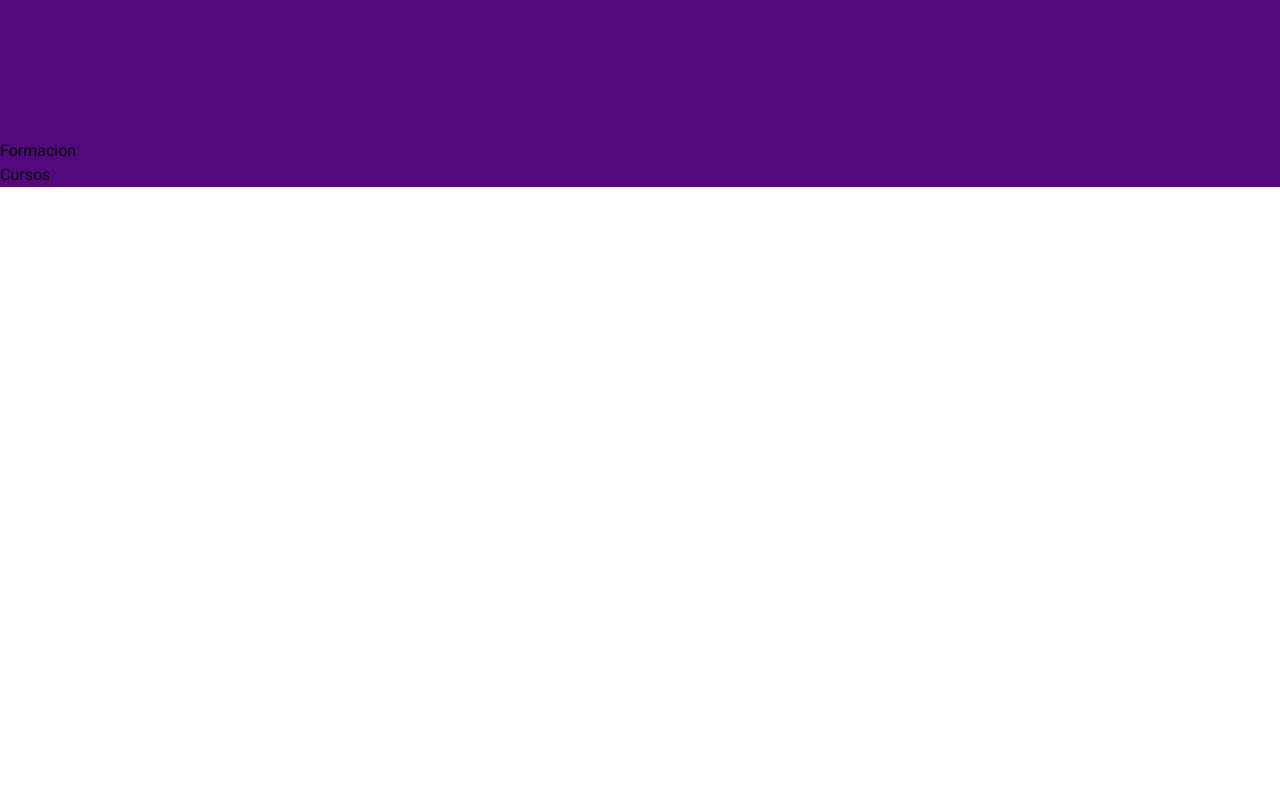
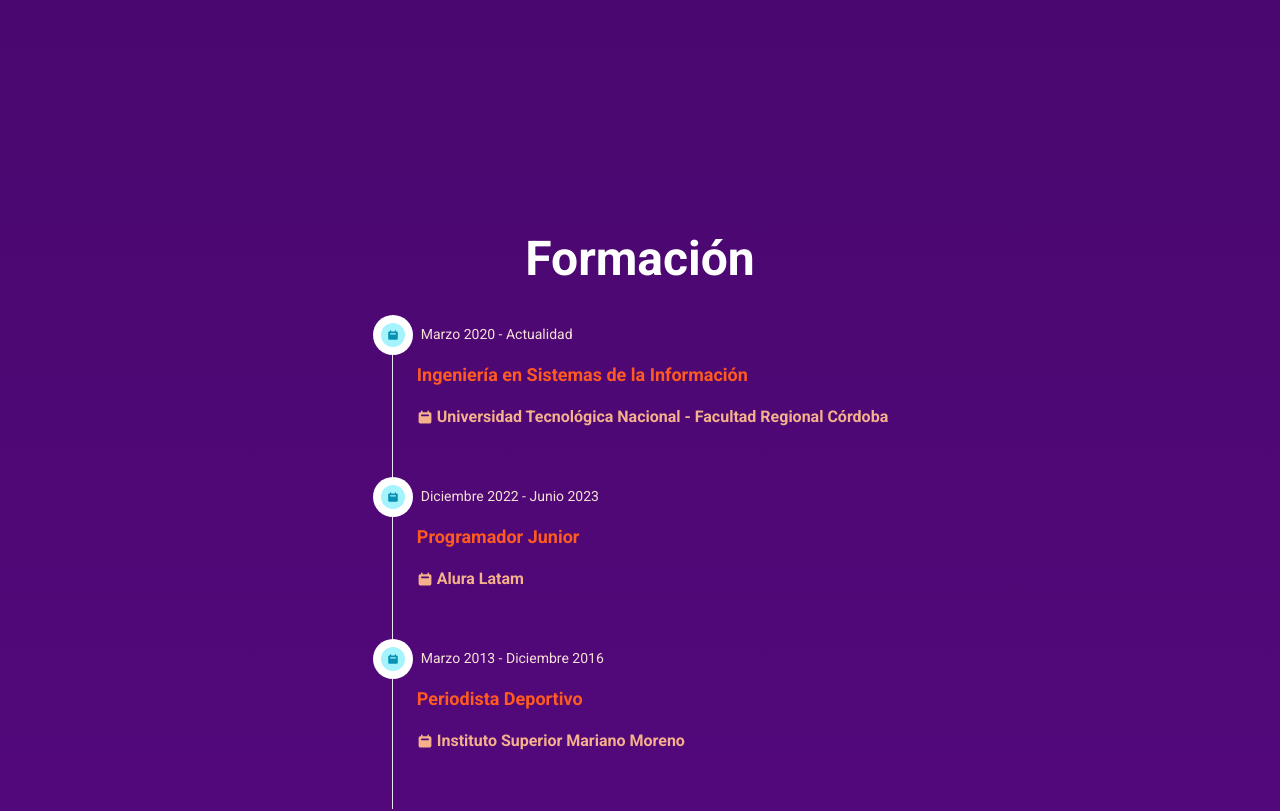
Before and after one commit to stefifm/portfolio-stefania-bruera, a React (Vite) app: page / in a window 1280 px wide. Shown: the part 5420-6231 px from the top of the page. Before the commit the page ends 5607 px from the top, so only its background shows below. Built offline with nearby package versions, Linux system fonts and the light colour scheme.

Commit message:
Continue with Formacion

```diff
--- a/src/components/Formacion/Formacion.jsx
+++ b/src/components/Formacion/Formacion.jsx
@@ -1,5 +1,50 @@
+import { Timeline } from 'flowbite-react'
+import { HiCalendar } from 'react-icons/hi'
+
 const Formacion = () => {
-  return <section>Formacion</section>
+  const academicas = [
+    {
+      date: 'Marzo 2020 - Actualidad',
+      title: 'Ingeniería en Sistemas de la Información',
+      place: 'Universidad Tecnológica Nacional - Facultad Regional Córdoba'
+    },
+    {
+      date: 'Diciembre 2022 - Junio 2023',
+      title: 'Programador Junior',
+      place: 'Alura Latam'
+    },
+    {
+      date: 'Marzo 2013 - Diciembre 2016',
+      title: 'Periodista Deportivo',
+      place: 'Instituto Superior Mariano Moreno'
+    }
+  ]
+  return (
+    <section
+      id='formacion'
+      className='flex flex-col items-center gap-10 py-24 px-10 mx-auto lg:w-2/3 lg:px-22 mt-14 mb-44'>
+      <h1 className='text-5xl font-bold text-white'>Formación</h1>
+      <Timeline>
+        {academicas.map((academica, index) => (
+          <Timeline.Item key={index}>
+            <Timeline.Point icon={HiCalendar} />
+            <Timeline.Content className='flex flex-col gap-4'>
+              <Timeline.Time className='text-orange-100/95 mt-1 ml-1'>
+                {academica.date}
+              </Timeline.Time>
+              <Timeline.Title className='text-orange-500'>{academica.title}</Timeline.Title>
+              <Timeline.Body className='text-orange-300/95 font-semibold'>
+                <div className='flex gap-1 items-center'>
+                  <HiCalendar />
+                  {academica.place}
+                </div>
+              </Timeline.Body>
+            </Timeline.Content>
+          </Timeline.Item>
+        ))}
+      </Timeline>
+    </section>
+  )
 }
 
 export default Formacion
```
